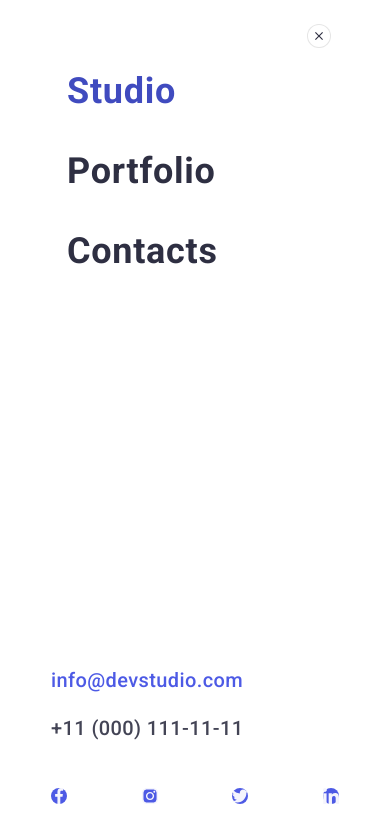
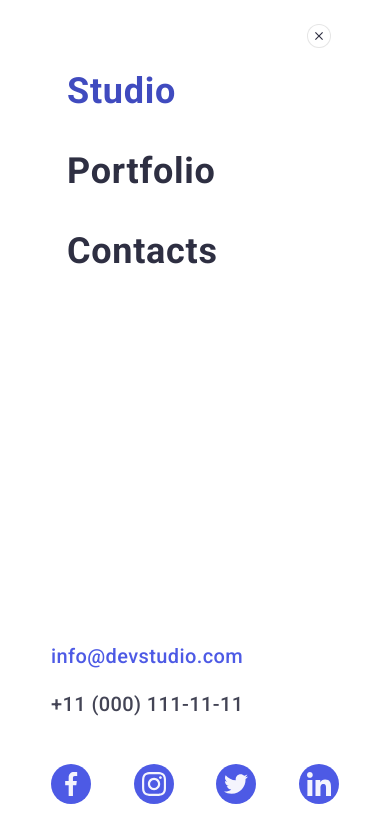
Before and after one commit to fedorivrv/goit-markup-hw-06, a plain HTML site: page index.html in a window 390 px wide. Both pictures are taken after a click on the button 327 px from the left and 26 px from the top of the page. Shown: the top 819 px of the page. Drawn offline with nearby package versions, Linux system fonts and the light colour scheme.

Commit message:
burger socials fix

```diff
--- a/css/styles.css
+++ b/css/styles.css
@@ -299,10 +299,15 @@ img {
   justify-content: space-between;
   gap: 40px;
 }
+.burger-menu-socials-list-items{
+  width: 40px;
+  height: 40px;
+}
 .burger-menu-social-link {
   display: flex;
   align-items: center;
   justify-content: center;
+  padding: 8px;
   background-color: #4d5ae5;
   width: 100%;
   height: 100%;
@@ -310,6 +315,7 @@ img {
   transition: background-color 250ms cubic-bezier(0.4, 0, 0.2, 1);
 }
 .socials-icon {
+
   fill: #f4f4fd;
 }
 /* Business-solutions section */
--- a/index.html
+++ b/index.html
@@ -99,30 +99,30 @@
             </ul>
           </address>
           <ul class="burger-menu-socials-list">
-            <li class="">
+            <li class="burger-menu-socials-list-items">
               <a href="" class="burger-menu-social-link">
-                <svg class="socials-icon" width="16" height="16">
+                <svg class="socials-icon" width="40 " height="40">
                   <use href="./images/icons.svg#icon-facebook"></use>
                 </svg>
               </a>
             </li>
-            <li class="">
+            <li class="burger-menu-socials-list-items">
               <a href="" class="burger-menu-social-link">
-                <svg class="socials-icon" width="16" height="16">
+                <svg class="socials-icon" width="40" height="40">
                   <use href="./images/icons.svg#icon-instagram"></use>
                 </svg>
               </a>
             </li>
-            <li class="">
+            <li class="burger-menu-socials-list-items">
               <a href="" class="burger-menu-social-link">
-                <svg class="socials-icon" width="16" height="16">
+                <svg class="socials-icon" width="40" height="40">
                   <use href="./images/icons.svg#icon-twitter"></use>
                 </svg>
               </a>
             </li>
-            <li class="">
+            <li class="burger-menu-socials-list-items">
               <a href="" class="burger-menu-social-link">
-                <svg class="socials-icon" width="16" height="16">
+                <svg class="socials-icon" width="40" height="40">
                   <use href="./images/icons.svg#icon-linkedin"></use>
                 </svg>
               </a>
```
